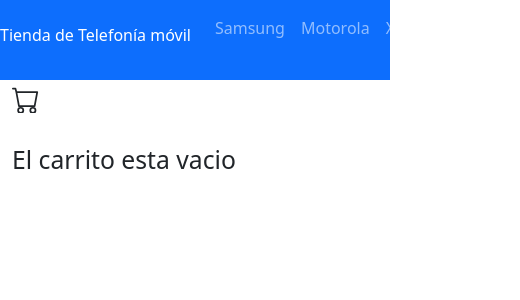
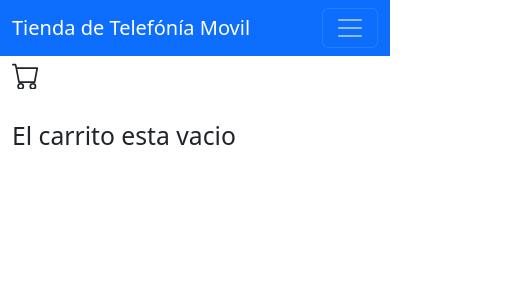
Before and after one commit to Rodrigo-Lajas/ProyectoFinal-React-Lajas, a React (Create React App) app: page /cart in a window 390 px wide. Shown: the top 300 px of the page, 520 px wide, since content can reach past the window. Built offline with nearby package versions, Linux system fonts and the light colour scheme.

Commit message:
cambios hacia responsive

```diff
--- a/src/components/Item/Item.js
+++ b/src/components/Item/Item.js
@@ -4,7 +4,7 @@
 
 const Item = ({ producto }) => {
     return (
-        <Card style={{ width: '18rem' }}>
+        <Card>
             <Card.Img variant="top" src={producto.image} alt={producto.name} />
             <Card.Body>
                 <Card.Title>{producto.name}</Card.Title>
--- a/src/components/NavBar/NavBar.js
+++ b/src/components/NavBar/NavBar.js
@@ -1,16 +1,20 @@
 import React from 'react';
-import { Navbar, Nav } from 'react-bootstrap';
+import Nav from 'react-bootstrap/Nav';
+import Navbar from 'react-bootstrap/Navbar';
+import Container from 'react-bootstrap/Container';
 import { Link } from 'react-router-dom';
 import CartWidget from '../CartWidget/CartWidget';
 
 const NavBar = () => {
     return (
-        <Navbar bg="primary" variant="dark">
-            <Link to="/" className="navbar-brand">
-                <h6 style={{ color: 'white' }}>Tienda de Telefonía móvil</h6>
-            </Link>
-
-            <Nav className="ms-auto">
+        <Navbar bg="primary" variant="dark" sticky="top" expand="lg">
+            <Container>
+                <Navbar.Brand href="/">
+                    Tienda de Telefónía Movil
+                </Navbar.Brand>
+                <Navbar.Toggle aria-controls="basic-navbar-nav" />
+                <Navbar.Collapse id="basic-navbar-nav">
+                    <Nav className="me-auto">
                         <Link to="/category/Samsung" className="nav-link">
                             Samsung
                         </Link>
@@ -23,9 +27,11 @@
                         <Link to="/category/ZTE" className="nav-link">
                             ZTE
                         </Link>
-                <CartWidget className="nav-link"/>
 
+                        <CartWidget className="nav-link" />
                     </Nav>
+                </Navbar.Collapse>
+            </Container>
 
         </Navbar>
     );
```
Lines whose indentation alone changed are shown as unchanged.
